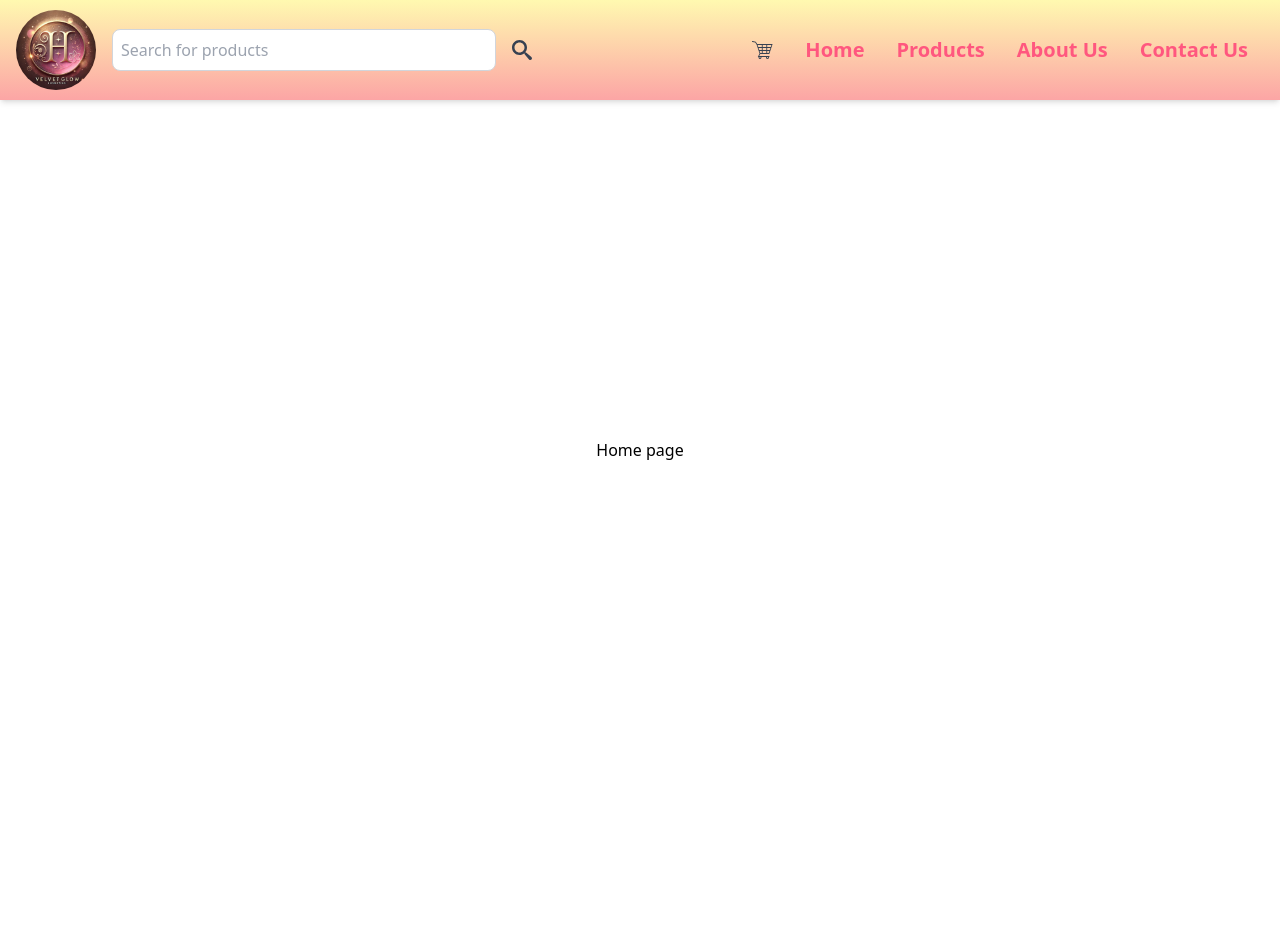
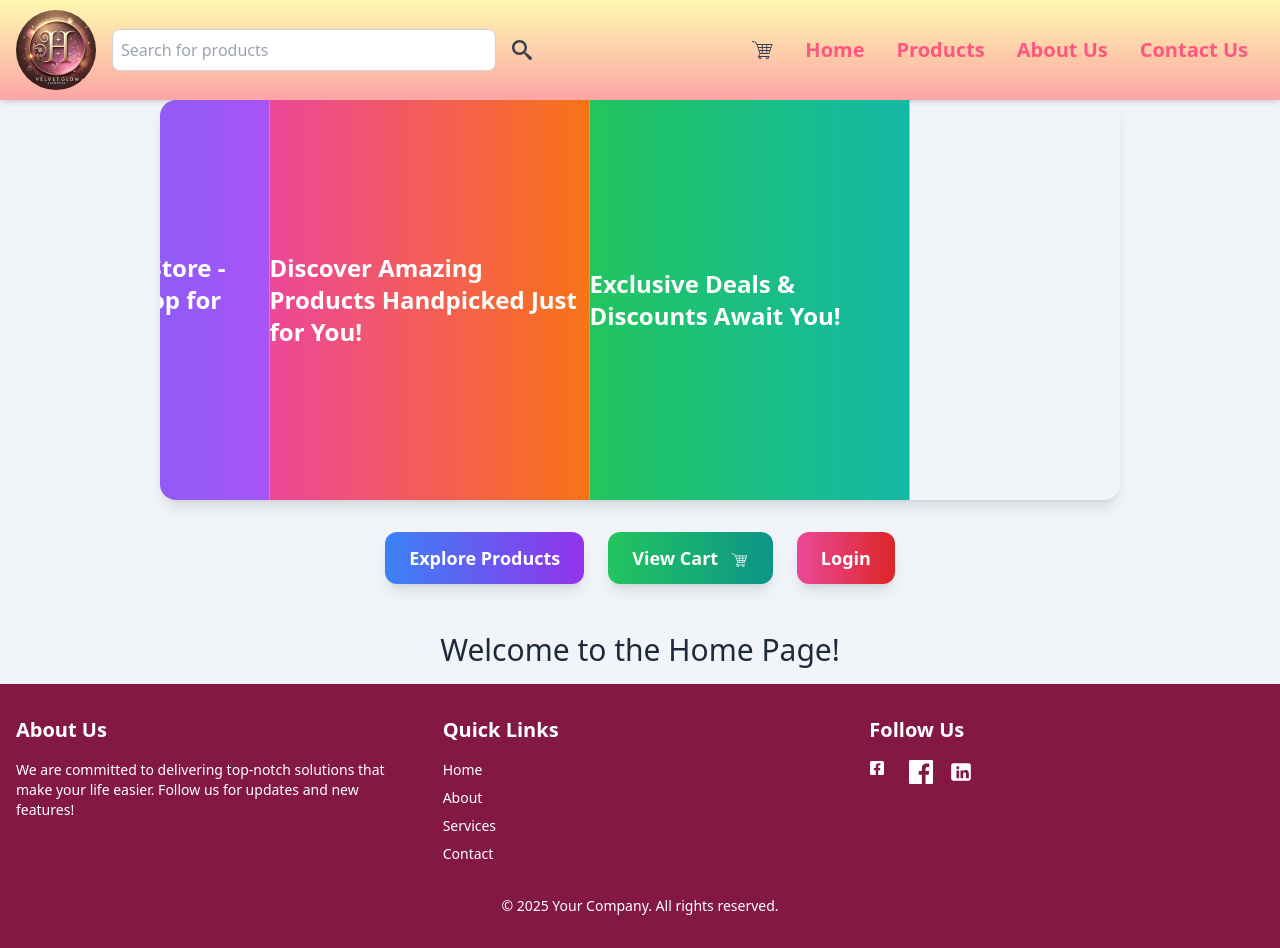
Before and after one commit to SKPHDeemantha/E-platformFrontend, a React (Vite) app: page / in a window 1280 px wide. Before the commit the page ends 800 px from the top, so only its background shows below. Built offline with nearby package versions, Linux system fonts and the light colour scheme.

Commit message:
Refactor ProductCard and Homepage layout; add Footer component with social links and quick navigation; enhance styling and accessibility

```diff
--- /dev/null
+++ b/src/components/Footer.jsx
@@ -0,0 +1,56 @@
+import { FaFacebookSquare } from "react-icons/fa";
+import { Link } from "react-router-dom";
+
+export default function Footer() {
+    return (
+        <footer className="bg-pink-900 text-white w-full py-8">
+            <div className="container mx-auto px-4">
+                <div className="grid grid-cols-1 md:grid-cols-3 gap-8">
+
+                    <div>
+                        <h3 className="text-xl font-semibold mb-4">About Us</h3>
+                        <p className="text-sm">
+                            We are committed to delivering top-notch solutions that make your life easier. Follow us for updates and new features!
+                        </p>
+                    </div>
+
+
+                    <div>
+                        <h3 className="text-xl font-semibold mb-4">Quick Links</h3>
+                        <ul className="text-sm space-y-2">
+                            <li><a href="#" className="hover:underline">Home</a></li>
+                            <li><a href="#" className="hover:underline">About</a></li>
+                            <li><a href="#" className="hover:underline">Services</a></li>
+                            <li><a href="#" className="hover:underline">Contact</a></li>
+                        </ul>
+                    </div>
+
+
+                    <div>
+                        <h3 className="text-xl font-semibold mb-4">Follow Us</h3>
+                        <div className="flex space-x-4">
+                            <Link className="hover:text-gray-300 h-10 w-6" fill="currentColor" viewBox="0 0 24 24 " onClick={'https://www.facebook.com/'}>
+                            <FaFacebookSquare />
+                            </Link>
+
+                            <a href="#" className="hover:text-gray-300">
+                                <svg xmlns="http://www.w3.org/2000/svg" className="h-6 w-6" fill="currentColor" viewBox="0 0 24 24">
+                                    <path d="M22.675 0h-21.35c-.733 0-1.325.592-1.325 1.325v21.351c0 .732.592 1.324 1.325 1.324h11.497v-9.294h-3.124v-3.622h3.124v-2.672c0-3.1 1.891-4.788 4.65-4.788 1.325 0 2.464.099 2.793.143v3.238h-1.918c-1.504 0-1.795.715-1.795 1.763v2.316h3.59l-.467 3.622h-3.123v9.294h6.127c.732 0 1.324-.592 1.324-1.324v-21.35c0-.733-.592-1.325-1.325-1.325z" />
+                                </svg>
+                            </a>
+                            <a href="#" className="hover:text-gray-300">
+                                <svg xmlns="http://www.w3.org/2000/svg" className="h-6 w-6" fill="currentColor" viewBox="0 0 24 24">
+                                    <path d="M19.615 3.184h-15.231c-1.215 0-2.2.985-2.2 2.2v13.231c0 1.215.985 2.2 2.2 2.2h15.231c1.215 0 2.2-.985 2.2-2.2v-13.231c0-1.215-.985-2.2-2.2-2.2zm-9.477 15.09h-2.671v-7.873h2.671v7.873zm-1.336-9.015c-.858 0-1.555-.698-1.555-1.555s.698-1.555 1.555-1.555 1.555.698 1.555 1.555-.698 1.555-1.555 1.555zm10.806 9.015h-2.671v-3.865c0-.921-.016-2.106-1.281-2.106-1.283 0-1.48 1.001-1.48 2.034v3.937h-2.671v-7.873h2.565v1.074h.037c.357-.675 1.228-1.386 2.529-1.386 2.702 0 3.2 1.777 3.2 4.092v4.093z" />
+                                </svg>
+                            </a>
+                        </div>
+                    </div>
+                </div>
+
+                <div className="mt-8 text-center text-sm">
+                    &copy; 2025 Your Company. All rights reserved.
+                </div>
+            </div>
+        </footer>
+    );
+}
--- a/src/components/ProductCard.jsx
+++ b/src/components/ProductCard.jsx
@@ -5,7 +5,7 @@ export default function ProductCard(props) {
 
   return (
     <Link to={`/productinfo/${product.ProductId}`}>
-      <div className="w-[300px] h-[450px] m-[70px] justify-center bg-gradient-to-r from-secondary to-red-300 rounded-xl shadow-lg hover:shadow-2xl hover:scale-105 transition-all duration-300 relative group">
+      <div className="w-[300px] h-[450px] m-[70px] justify-center bg-gradient-to-r  shadow-lg hover:shadow-2xl hover:scale-105 transition-all duration-300 relative group">
 
         {product.isNew && (
           <div className="absolute top-2 left-2 bg-green-500 text-white font-bold px-2 py-1 rounded-md shadow-md">
--- a/src/pages/Home/ProductOverview.jsx
+++ b/src/pages/Home/ProductOverview.jsx
@@ -37,7 +37,7 @@ export default function ProductOverView() {
     <div className="w-full h-auto min-h-[calc(100vh-100px)] bg-gray-100 p-4">
       {status === "loading" && (
         <div className="w-full h-full flex items-center justify-center">
-          <div className="animate-spin rounded-full h-16 w-16 border-4 border-gray-300 border-t-accent"></div>
+          <div className="animate-spin rounded-xl h-16 w-16 border-4 border-gray-300 border-t-accent"></div>
         </div>
       )}
       {status === "not found" && <ProductNotFound />}
--- a/src/pages/Homepage.jsx
+++ b/src/pages/Homepage.jsx
@@ -5,26 +5,70 @@ import Header from '../components/Header';
 import ProductOverView from './Home/ProductOverview';
 import Productpage from './Home/Productpage';
 import Cart from './Home/Cart';
-import { CarouselDefault } from '../components/Slideshow';
-import { Slider } from '@material-tailwind/react';
+import { Carousel } from '@material-tailwind/react';
+import Footer from '../components/Footer';
 
 export default function HomePage() {
   return (
-    <div className=" w-full h-screen">
-     <Header/>
-     <div className='w-full h-[calc(100vh-100px)] flex items-center justify-center'>
-      <Routes path="/*" >
-    <Route path='/*' element={<h1>Home page</h1>}></Route>
-    <Route path='/login' element={<loginpage/>}></Route>
-    <Route path='/productInfo/:id' element={<ProductOverView/>}></Route>
-    <Route path='/products' element={<Productpage/>}></Route>
-    <Route path='/cart' element={<Cart/>}></Route>
+    <div className="w-full h-auto flex flex-col bg-slate-100">
+      {/* Header Section */}
+      <Header />
 
-    </Routes>
+      {/* Slideshow Section */}
+      <div className="w-full h-[50vh] flex items-center justify-center">
+        <Carousel
+          className="w-3/4 h-full rounded-2xl shadow-lg overflow-hidden"
+          loop
+          autoplay
+          transition={{ duration: 1.5 }}
+        >
+          <div className="h-full flex items-center justify-center bg-gradient-to-r from-indigo-500 to-purple-500 text-white text-2xl font-bold">
+            Welcome to Our Store - Your one-stop shop for everything!
+          </div>
+          <div className="h-full flex items-center justify-center bg-gradient-to-r from-pink-500 to-orange-500 text-white text-2xl font-bold">
+            Discover Amazing Products Handpicked Just for You!
+          </div>
+          <div className="h-full flex items-center justify-center bg-gradient-to-r from-green-500 to-teal-500 text-white text-2xl font-bold">
+            Exclusive Deals & Discounts Await You!
+          </div>
+        </Carousel>
+      </div>
 
-    {/* <CarouselDefault className='w-10 h-10 bg-slate-400' /> */}
-    </div>
+      {/* Button Navigation Section */}
+      <div className="w-full py-8 flex justify-center space-x-6">
+        <Link
+          to="/products"
+          className="px-6 py-3 bg-gradient-to-r from-blue-500 to-purple-600 text-white text-lg font-semibold rounded-xl shadow-lg hover:scale-105 transition-transform"
+        >
+          Explore Products
+        </Link>
+        <Link
+          to="/cart"
+          className="px-6 py-3 bg-gradient-to-r from-green-500 to-teal-600 text-white text-lg font-semibold rounded-xl shadow-lg hover:scale-105 transition-transform"
+        >
+          View Cart <GiShoppingCart className="inline ml-2" />
+        </Link>
+        <Link
+          to="/login"
+          className="px-6 py-3 bg-gradient-to-r from-pink-500 to-red-600 text-white text-lg font-semibold rounded-xl shadow-lg hover:scale-105 transition-transform"
+        >
+          Login
+        </Link>
+      </div>
 
+      {/* Main Content Section */}
+      <div className='w-full flex-grow flex items-center justify-center p-4'>
+        <Routes>
+          <Route path="/*" element={<h1 className="text-slate-800 text-3xl">Welcome to the Home Page!</h1>} />
+          <Route path="/login" element={<h1 className="text-slate-800 text-3xl">Login Page</h1>} />
+          <Route path="/productInfo/:id" element={<ProductOverView />} />
+          <Route path="/products" element={<Productpage />} />
+          <Route path="/cart" element={<Cart />} />
+        </Routes>
+      </div>
+
+      {/* Footer Section */}
+      <Footer />
     </div>
   );
 }
```
